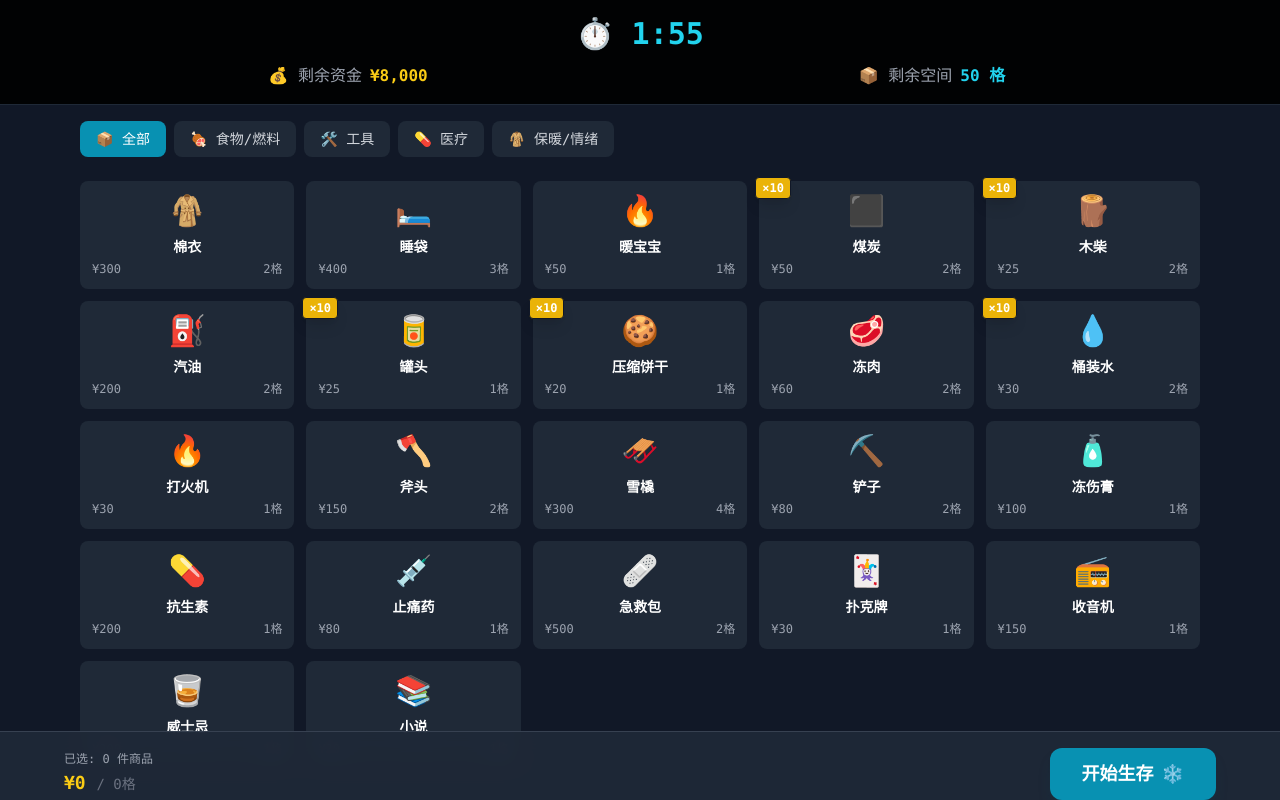
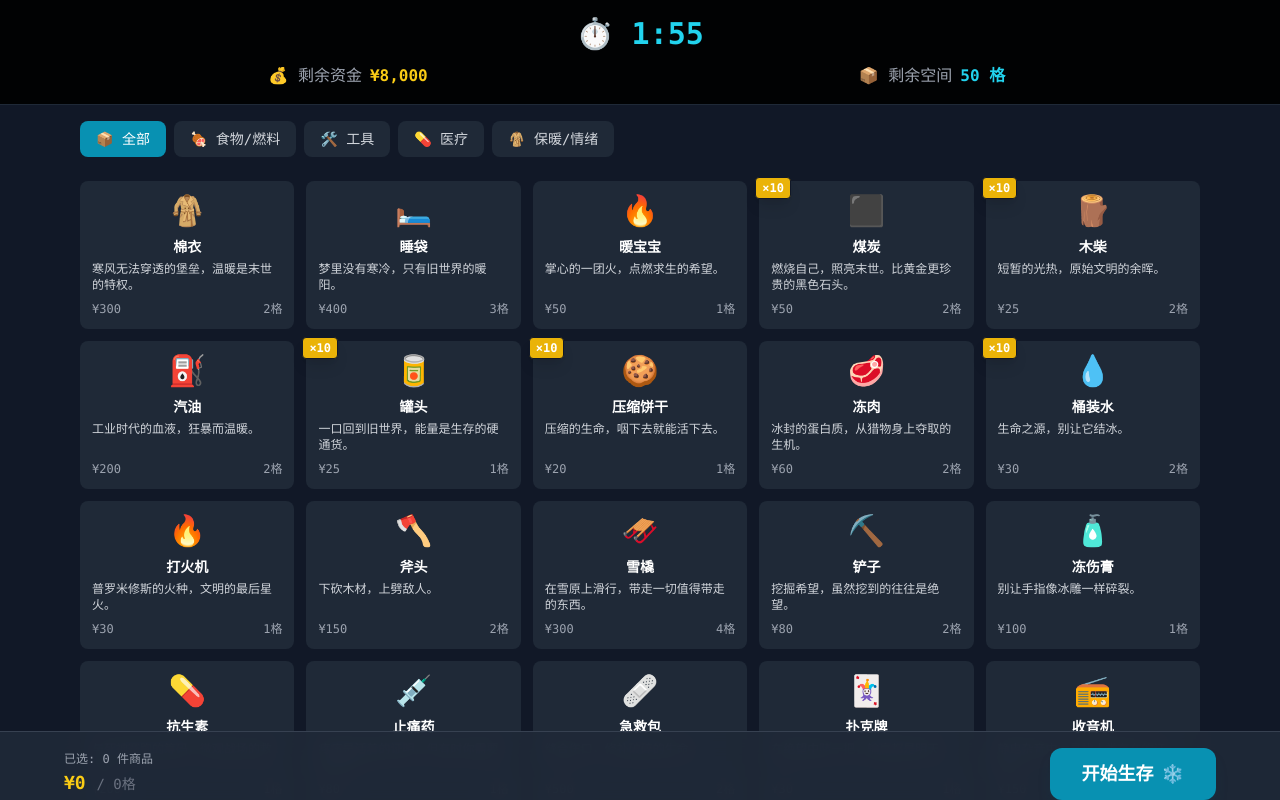
Before and after one commit to wangyafu/doomsaday, a Vue app in the folder frontend/: page /ice-age/market in a window 1280 px wide. Built offline with nearby package versions, Linux system fonts and the light colour scheme.

Commit message:
为冰河末世market界面增加描述显示

```diff
--- a/frontend/src/data/iceAgeData.ts
+++ b/frontend/src/data/iceAgeData.ts
@@ -199,7 +199,7 @@ export const ICE_AGE_SHOP_ITEMS: ShopItem[] = [
         price: 300,
         space: 2,
         category: 'emotional',
-        description: '厚实的棉衣，能有效保暖',
+        description: '寒风无法穿透的堡垒，温暖是末世的特权。',
         icon: '🧥',
         hidden: '穿戴后降低寒冷伤害'
     },
@@ -209,7 +209,7 @@ export const ICE_AGE_SHOP_ITEMS: ShopItem[] = [
         price: 400,
         space: 3,
         category: 'emotional',
-        description: '保暖睡袋，睡眠更安稳',
+        description: '梦里没有寒冷，只有旧世界的暖阳。',
         icon: '🛏️',
         hidden: '休息时HP恢复+5，防止夜间失温'
     },
@@ -219,7 +219,7 @@ export const ICE_AGE_SHOP_ITEMS: ShopItem[] = [
         price: 50,
         space: 1,
         category: 'emotional',
-        description: '一次性发热贴',
+        description: '掌心的一团火，点燃求生的希望。',
         icon: '🔥',
         hidden: '一次性消耗品，使用后当天不受寒冷伤害'
     },
@@ -230,7 +230,7 @@ export const ICE_AGE_SHOP_ITEMS: ShopItem[] = [
         price: 50,
         space: 2,
         category: 'food',
-        description: '可用于取暖和烧水',
+        description: '燃烧自己，照亮末世。比黄金更珍贵的黑色石头。',
         icon: '⬛',
         hidden: '每块煤炭可供暖1天，比木柴更高效'
     },
@@ -240,7 +240,7 @@ export const ICE_AGE_SHOP_ITEMS: ShopItem[] = [
         price: 25,
         space: 2,
         category: 'food',
-        description: '便宜但燃烧快',
+        description: '短暂的光热，原始文明的余晖。',
         icon: '🪵',
         hidden: '每捆木柴可供暖半天'
     },
@@ -250,7 +250,7 @@ export const ICE_AGE_SHOP_ITEMS: ShopItem[] = [
         price: 200,
         space: 2,
         category: 'food',
-        description: '高效燃料，需小心储存',
+        description: '工业时代的血液，狂暴而温暖。',
         icon: '⛽',
         hidden: '可用于发电机或应急取暖，但易燃危险'
     },
@@ -261,7 +261,7 @@ export const ICE_AGE_SHOP_ITEMS: ShopItem[] = [
         price: 25,
         space: 1,
         category: 'food',
-        description: '保质期长的食物',
+        description: '一口回到旧世界，能量是生存的硬通货。',
         icon: '🥫',
         hidden: '每天消耗1个维持生存'
     },
@@ -271,7 +271,7 @@ export const ICE_AGE_SHOP_ITEMS: ShopItem[] = [
         price: 20,
         space: 1,
         category: 'food',
-        description: '高热量应急食品',
+        description: '压缩的生命，咽下去就能活下去。',
         icon: '🍪',
         hidden: '每天消耗1个维持生存，提供额外热量抵御寒冷'
     },
@@ -281,7 +281,7 @@ export const ICE_AGE_SHOP_ITEMS: ShopItem[] = [
         price: 60,
         space: 2,
         category: 'food',
-        description: '需要加热食用',
+        description: '冰封的蛋白质，从猎物身上夺取的生机。',
         icon: '🥩',
         hidden: '加热后食用HP+5，生吃可能生病'
     },
@@ -291,7 +291,7 @@ export const ICE_AGE_SHOP_ITEMS: ShopItem[] = [
         price: 30,
         space: 2,
         category: 'food',
-        description: '生存必需品',
+        description: '生命之源，别让它结冰。',
         icon: '💧',
         hidden: '每天消耗1单位，缺水会快速损失HP'
     },
@@ -302,7 +302,7 @@ export const ICE_AGE_SHOP_ITEMS: ShopItem[] = [
         price: 30,
         space: 1,
         category: 'weapon',
-        description: '生火工具',
+        description: '普罗米修斯的火种，文明的最后星火。',
         icon: '🔥',
         hidden: '用于点燃燃料，丢失后无法生火取暖'
     },
@@ -312,7 +312,7 @@ export const ICE_AGE_SHOP_ITEMS: ShopItem[] = [
         price: 150,
         space: 2,
         category: 'weapon',
-        description: '可劈柴可防身',
+        description: '下砍木材，上劈敌人。',
         icon: '🪓',
         hidden: '近战武器，也可用于收集木柴'
     },
@@ -322,7 +322,7 @@ export const ICE_AGE_SHOP_ITEMS: ShopItem[] = [
         price: 300,
         space: 4,
         category: 'weapon',
-        description: '雪地运输工具',
+        description: '在雪原上滑行，带走一切值得带走的东西。',
         icon: '🛷',
         hidden: '外出搜索时可携带更多物资回来'
     },
@@ -332,7 +332,7 @@ export const ICE_AGE_SHOP_ITEMS: ShopItem[] = [
         price: 80,
         space: 2,
         category: 'weapon',
-        description: '清雪和挖掘',
+        description: '挖掘希望，虽然挖到的往往是绝望。',
         icon: '⛏️',
         hidden: '可用于清除积雪、挖掘物资'
     },
@@ -343,7 +343,7 @@ export const ICE_AGE_SHOP_ITEMS: ShopItem[] = [
         price: 100,
         space: 1,
         category: 'medical',
-        description: '治疗冻伤',
+        description: '别让手指像冰雕一样碎裂。',
         icon: '🧴',
         hidden: '治疗冻伤状态，HP+10'
     },
@@ -353,7 +353,7 @@ export const ICE_AGE_SHOP_ITEMS: ShopItem[] = [
         price: 200,
         space: 1,
         category: 'medical',
-        description: '治疗感染',
+        description: '与死神赛跑的筹码，微观战场的救星。',
         icon: '💊',
         hidden: '治疗感染和疾病，HP+15'
     },
@@ -363,7 +363,7 @@ export const ICE_AGE_SHOP_ITEMS: ShopItem[] = [
         price: 80,
         space: 1,
         category: 'medical',
-        description: '缓解疼痛',
+        description: '疼痛是活着的证明，但有时你需要忘了它。',
         icon: '💉',
         hidden: 'HP+5，暂时忽略伤痛debuff'
     },
@@ -373,7 +373,7 @@ export const ICE_AGE_SHOP_ITEMS: ShopItem[] = [
         price: 500,
         space: 2,
         category: 'medical',
-        description: '综合医疗用品',
+        description: '缝合伤口，修补破碎的生命。',
         icon: '🩹',
         hidden: 'HP+30，可治疗多种伤病'
     },
@@ -384,7 +384,7 @@ export const ICE_AGE_SHOP_ITEMS: ShopItem[] = [
         price: 30,
         space: 1,
         category: 'emotional',
-        description: '打发时间',
+        description: '在绝望中赌一把，输赢都是明天。',
         icon: '🃏',
         hidden: '可重复使用，使用后SAN+3'
     },
@@ -394,7 +394,7 @@ export const ICE_AGE_SHOP_ITEMS: ShopItem[] = [
         price: 150,
         space: 1,
         category: 'emotional',
-        description: '收听外界信息',
+        description: '静电杂音中，寻找人类存在的证据。',
         icon: '📻',
         hidden: '可收听广播获取情报，SAN+5，需要电池'
     },
@@ -404,7 +404,7 @@ export const ICE_AGE_SHOP_ITEMS: ShopItem[] = [
         price: 200,
         space: 1,
         category: 'emotional',
-        description: '暖身又解忧',
+        description: '液体的火焰，麻醉神经，驱散恐惧。',
         icon: '🥃',
         hidden: '一次性消耗，SAN+10，同时提供短暂抗寒效果'
     },
@@ -414,7 +414,7 @@ export const ICE_AGE_SHOP_ITEMS: ShopItem[] = [
         price: 30,
         space: 1,
         category: 'emotional',
-        description: '阅读消磨时间',
+        description: '身体被囚禁在冰雪中，灵魂却可以在书中流浪。',
         icon: '📚',
         hidden: '可重复使用，使用后SAN+5'
     }
--- a/frontend/src/views/ice-age/IceAgeMarket.vue
+++ b/frontend/src/views/ice-age/IceAgeMarket.vue
@@ -259,8 +259,11 @@ onUnmounted(() => {
           <!-- 名称 -->
           <h3 class="text-sm font-bold text-center mb-1 text-white truncate">{{ item.name }}</h3>
 
+          <!-- 描述 -->
+          <p class="text-xs text-gray-300 mt-1 line-clamp-2 min-h-[2rem]">{{ item.description }}</p>
+
           <!-- 价格和空间 -->
-          <div class="flex justify-between text-xs text-gray-400">
+          <div class="flex justify-between text-xs text-gray-400 mt-2">
             <span>¥{{ item.price }}</span>
             <span>{{ item.space }}格</span>
           </div>
@@ -318,6 +321,14 @@ onUnmounted(() => {
   transform: scale(0.95);
 }
 
+/* 限制描述文本为2行 */
+.line-clamp-2 {
+  display: -webkit-box;
+  -webkit-line-clamp: 2;
+  -webkit-box-orient: vertical;
+  overflow: hidden;
+}
+
 /* 隐藏滚动条但保持滚动功能 */
 .no-scrollbar::-webkit-scrollbar {
   display: none;
```
